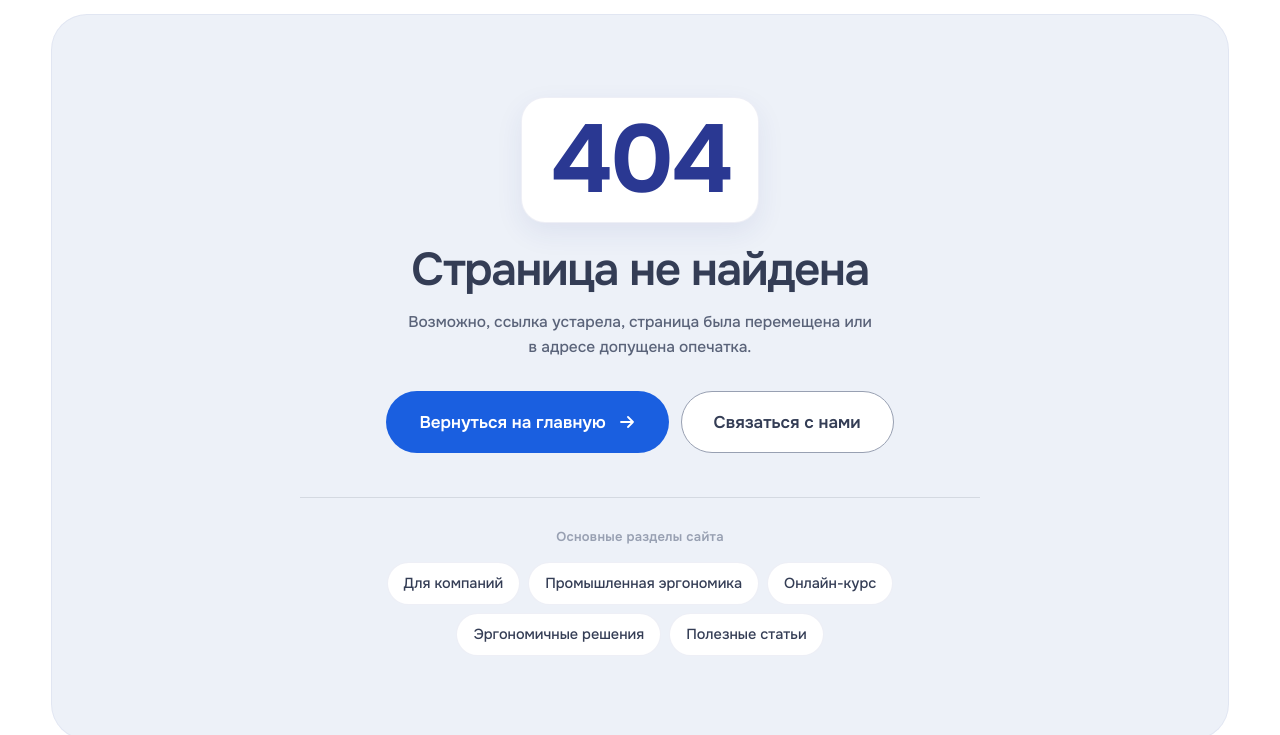
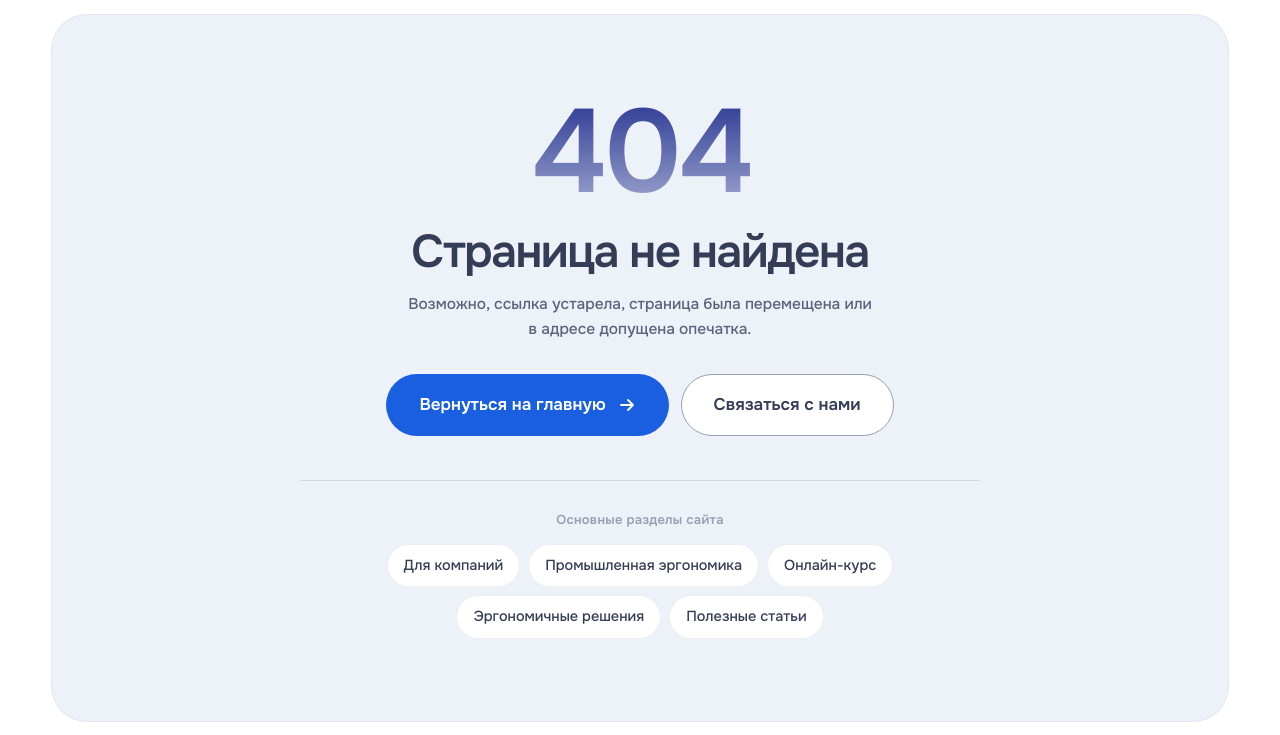
Before and after one commit to Ivanweb1/simkin-prototype, a plain HTML site: page design/404.html in a window 1280 px wide. Shown: the part 87-822 px from the top of the page. Drawn offline with Linux system fonts and the light colour scheme.

Commit message:
Убрана громоздкая плашка вокруг 404 — легкая типографика без рамки

```diff
--- a/design/404.html
+++ b/design/404.html
@@ -27,13 +27,11 @@
   display:flex;flex-direction:column;align-items:center;
 }
 .d404__code{
-  display:inline-flex;align-items:center;justify-content:center;
-  font-size:clamp(56px,8vw,96px);font-weight:700;line-height:1;
-  letter-spacing:-.045em;font-variant-numeric:tabular-nums;
-  color:var(--ink);margin:0 0 22px;
-  padding:14px 28px;border-radius:24px;
-  background:#fff;border:1px solid rgba(42,56,146,.08);
-  box-shadow:0 10px 28px rgba(42,56,146,.08);
+  font-size:clamp(68px,9.5vw,118px);font-weight:600;line-height:.95;
+  letter-spacing:-.05em;font-variant-numeric:tabular-nums;
+  background:linear-gradient(180deg,var(--ink) 0%,rgba(42,56,146,.4) 100%);
+  -webkit-background-clip:text;background-clip:text;color:transparent;
+  margin:0 0 18px;
 }
 .d404-card h1{
   font-size:clamp(28px,3.6vw,48px);font-weight:600;line-height:1.1;
@@ -67,7 +65,7 @@
 @media (max-width:600px){
   .d404-hero{padding:8px 0 40px}
   .d404-card{border-radius:24px;min-height:auto;padding:36px 20px}
-  .d404__code{font-size:54px;padding:12px 22px;border-radius:18px;margin-bottom:20px}
+  .d404__code{font-size:64px;margin-bottom:14px}
   .d404__lead{margin-bottom:26px}
   .d404__act{width:100%;flex-direction:column}
   .d404__act .dbtn{width:100%;justify-content:center}
```
